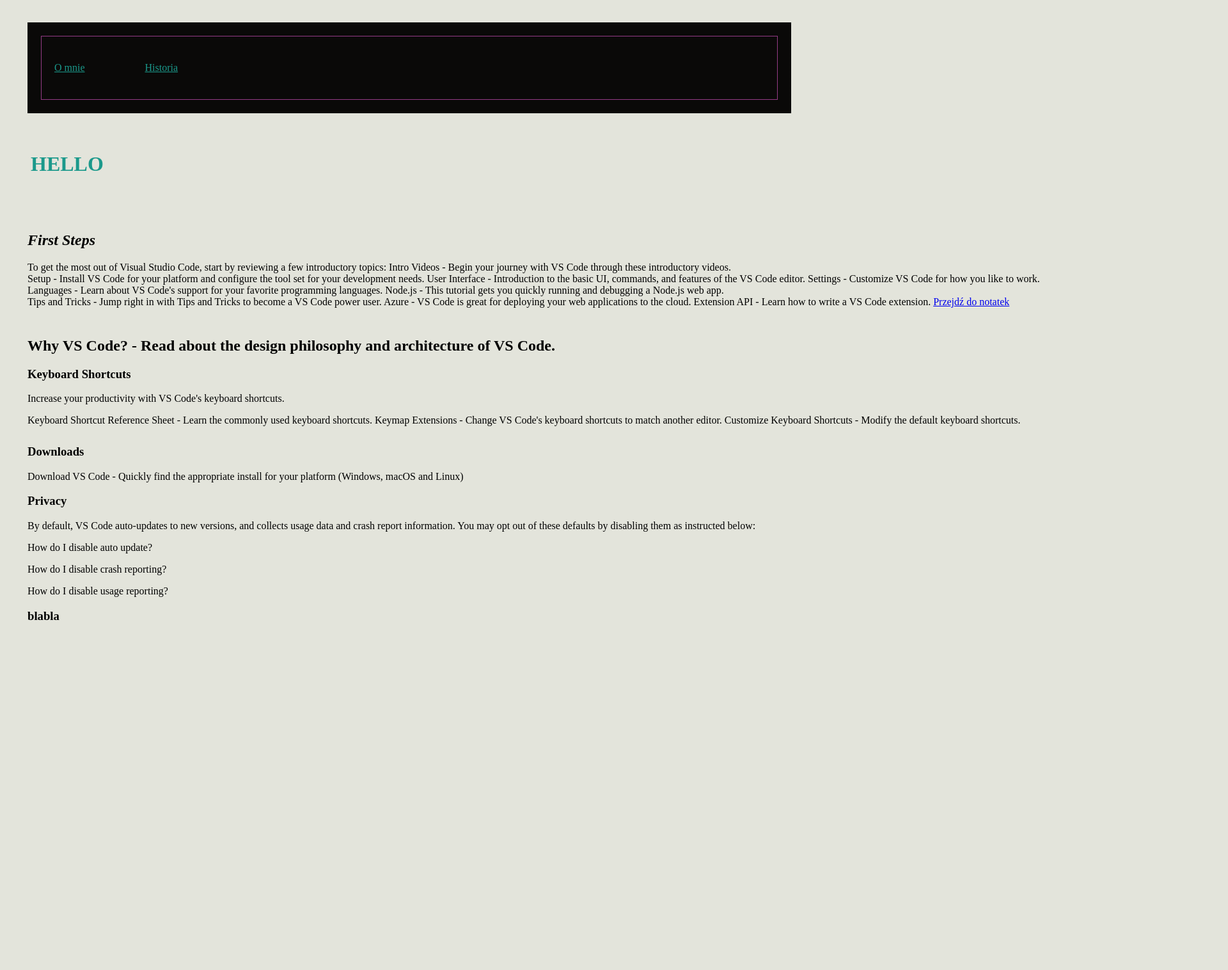
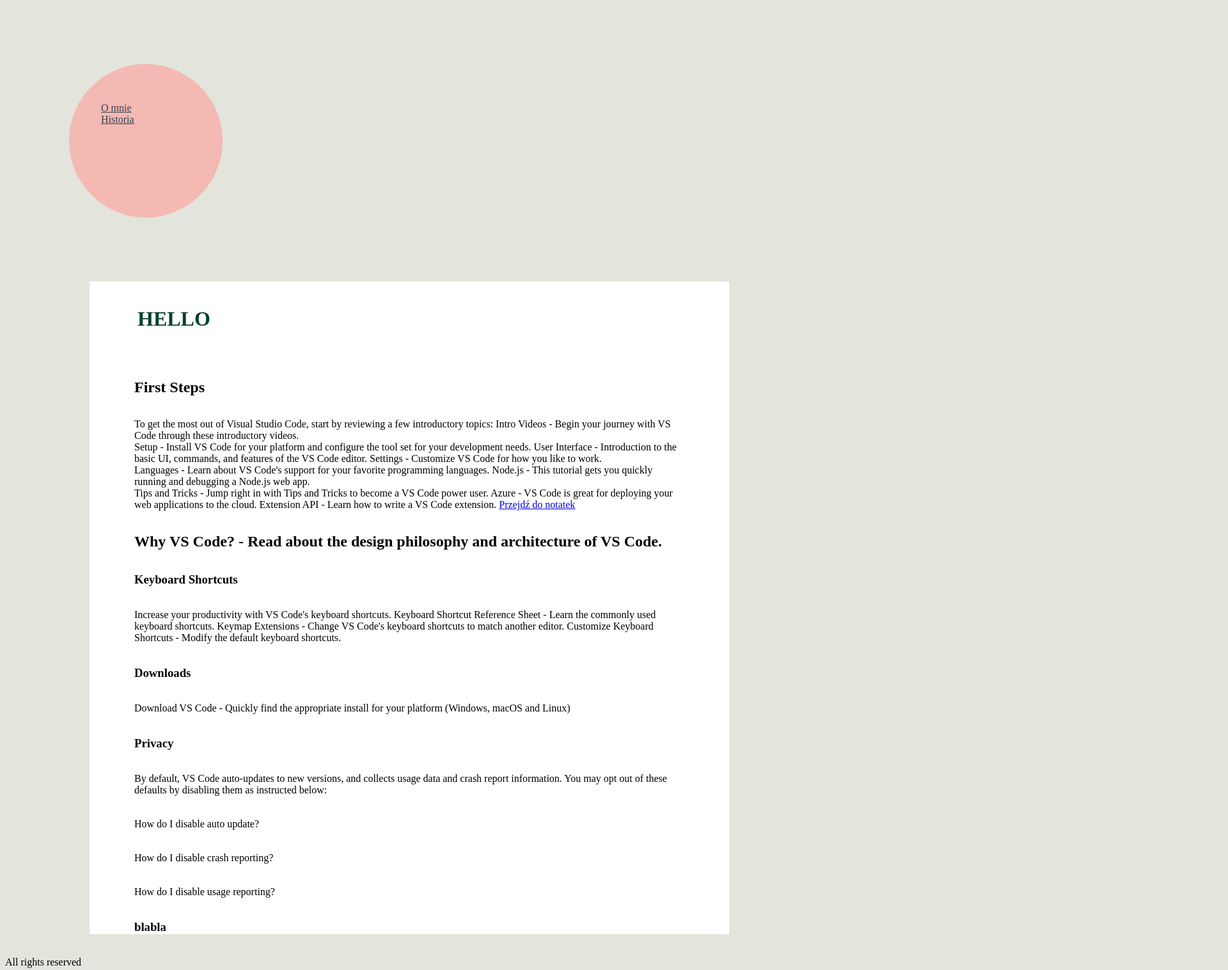
Before and after one commit to PaulinaZajac/homepage, a plain HTML site: page index.html in a window 1280 px wide. Shown: the top 1516 px of the page at 64% size, 1920 px wide, since content can reach past the window. Before the commit the page ends 1006 px from the top, so only its background shows below. Drawn offline with Linux system fonts and the light colour scheme.

Commit message:
clear code

```diff
--- a/index.html
+++ b/index.html
@@ -1,9 +1,8 @@
 <!DOCTYPE html>
 <html lang="en">
-
   <head>
-    <meta charset="UTF-8">
-    <meta name="viewport" content="width=device-width, initial-scale=1.0">
+    <meta charset="UTF-8" />
+    <meta name="viewport" content="width=device-width, initial-scale=1.0" />
     <title>HELLO</title>
     <link href="style.css" rel="stylesheet" type"text/css">
   </head>
@@ -15,87 +14,68 @@
         <a class="navigation__link" href="historia.html">Historia</a>
       </nav>
     </header>
-    <main>
-
-        <header class="secondary-header">
-            <h1>HELLO</h1>
+    <main class="main">
+      <header class="main__header">
+        <h1 class="main__heading">HELLO</h1>
       </header>
       <section class="content">
-            <h2>
-                <i>
-                    First Steps
-                </i>
-                </h2>
-            <p>
+        <h2 class="content__heading">First Steps</h2>
+        <p class="content__content">
+          To get the most out of Visual Studio Code, start by reviewing a few
+          introductory topics: Intro Videos - Begin your journey with VS Code
+          through these introductory videos.
 
-                To get the most out of Visual Studio Code, start by reviewing a few introductory topics:
+          <br />Setup - Install VS Code for your platform and configure the tool
+          set for your development needs. User Interface - Introduction to the
+          basic UI, commands, and features of the VS Code editor. Settings -
+          Customize VS Code for how you like to work.
 
-                Intro Videos - Begin your journey with VS Code through these introductory videos.
+          <br />Languages - Learn about VS Code's support for your favorite
+          programming languages. Node.js - This tutorial gets you quickly
+          running and debugging a Node.js web app.
 
-                <br>Setup - Install VS Code for your platform and configure the tool set for your development needs.
-
-                User Interface - Introduction to the basic UI, commands, and features of the VS Code editor.
-
-                Settings - Customize VS Code for how you like to work.
-
-                <br>Languages - Learn about VS Code's support for your favorite programming languages.
-
-                Node.js - This tutorial gets you quickly running and debugging a Node.js web app.
-
-                <br>Tips and Tricks - Jump right in with Tips and Tricks to become a VS Code power user.
-
-                Azure - VS Code is great for deploying your web applications to the cloud.
-
-                Extension API - Learn how to write a VS Code extension. <a href="#notatki">Przejdź do notatek</a>
+          <br />Tips and Tricks - Jump right in with Tips and Tricks to become a
+          VS Code power user. Azure - VS Code is great for deploying your web
+          applications to the cloud. Extension API - Learn how to write a VS
+          Code extension.
+          <a class="content__link" href="#notatki">Przejdź do notatek</a>
         </p>
-
       </section>
       <section id="notatki" class="content">
+        <h2 class="content__heading">
+          Why VS Code? - Read about the design philosophy and architecture of VS
+          Code.
+        </h2>
+        <h3 class="content__heading">Keyboard Shortcuts</h3>
+        <p class="content__content">
+          Increase your productivity with VS Code's keyboard shortcuts.
 
-            <h2>
-                Why VS Code? - Read about the design philosophy and architecture of VS Code.
-            </h2>
-            <h3>
-                Keyboard Shortcuts
-            </h3>
-            <p>
+        Keyboard Shortcut Reference Sheet - Learn the commonly used keyboard
+        shortcuts. Keymap Extensions - Change VS Code's keyboard shortcuts to
+        match another editor. Customize Keyboard Shortcuts - Modify the default
+        keyboard shortcuts.
+    </p>
+        <h3 class="content__heading">Downloads</h3>
+        <p class="content__content">
+        Download VS Code - Quickly find the appropriate install for your
+        platform (Windows, macOS and Linux)
+    </p>
+        <h3 class="content__heading">Privacy</h3>
+        <p class="content__content">
+        By default, VS Code auto-updates to new versions, and collects usage
+        data and crash report information. You may opt out of these defaults by
+        disabling them as instructed below:
+    </p>
+        <p class="content__content">How do I disable auto update?</p>
 
-                Increase your productivity with VS Code's keyboard shortcuts.
-            </p>
-            Keyboard Shortcut Reference Sheet - Learn the commonly used keyboard shortcuts.
-
-            Keymap Extensions - Change VS Code's keyboard shortcuts to match another editor.
-
-            Customize Keyboard Shortcuts - Modify the default keyboard shortcuts.
-        </section>
-        <section class="content">
-            <h3>
-                Downloads
-            </h3>
-            Download VS Code - Quickly find the appropriate install for your platform (Windows, macOS and Linux)
-
-            <h3>
-                Privacy
-            </h3>
-            By default, VS Code auto-updates to new versions, and collects usage data and crash report information. You
-            may opt out of these defaults by disabling them as instructed below:
-
-            <p>
-                How do I disable auto update?
-            </p>
-
-            <p>
-                How do I disable crash reporting?
-            </p>
-            <p>
-                How do I disable usage reporting?
-            </p>
-            <h3 class="third-heading--js"></h3>
+        <p class="content__content">How do I disable crash reporting?</p>
+        <p class="content__content">How do I disable usage reporting?</p>
+        <h3 class="content__heading third-heading--js"></h3>
       </section>
     </main>
-    <script src="main.js">
-
-    </script>
+    <footer>
+        All rights reserved
+    </footer>
+    <script src="main.js"></script>
   </body>
-
 </html>
--- a/style.css
+++ b/style.css
@@ -1,48 +1,62 @@
 body {
-    background: #E3E4DB
+  background: #e3e4db;
 }
-h1{
-    color: #1B998B;
-    }
-
+h1 {
+  color: #083f2f;
+}
 
 .header {
-    background: #0A0908;
-    min-width: 1000px;
-    padding: 20px 20px;
-    border: 1px dotted;
-    margin: 35px;
+  background: #f4b9b2;
+  max-width: 200px;
+  min-height: 200px;
+  padding: 20px 20px;
+  border-radius: 50%;
+  margin: 100px;
+}
 
+.main {
+  background: white;
+  box-sizing: border-box;
+  max-width: 1000px;
+  margin: 35px auto;
+}
 
+.main__header {
+  padding: 5px 5px;
+  margin: 35px;
 }
-.secondary-header {
 
-    padding: 5px 5px;
-    margin: 35px;
-
+.main__heading {
+  margin: 35px;
 }
 
 .navigation {
-    border: 1px solid;
-    border-color: #943b85;
-    padding: 40px 20px;
-
+  padding: 40px 30px;
+  min-height: 100px;
 }
 
 .navigation__link {
-    color: #1B998B;
-    margin-right: 90px;
-
+  color: #344055;
+  margin-right: 90px;
+  display: inline-block;
 }
- .navigation__link--homepage {
-    color: #8fe9de;
-
- }
+.navigation__link--homepage {
+  color: #8fe9de;
+}
 
 .content {
-    box-sizing: border-box;
-    min-width: 2000px;
-    padding: 5px 35px;
-    display: inline-block;
+  margin: 35px;
+}
 
+.content__heading {
+  margin: 35px;
 }
+
+.content__content {
+  margin: 35px;
+}
+
+.content__picture {
+  margin: 50%;
+  max-width: 60%;
+}
```
Also changed, not shown: historia.html (+8 -5 lines), nauka-html.html (+9 -6 lines), toja.jpg (added). Lines whose indentation alone changed are shown as unchanged.
